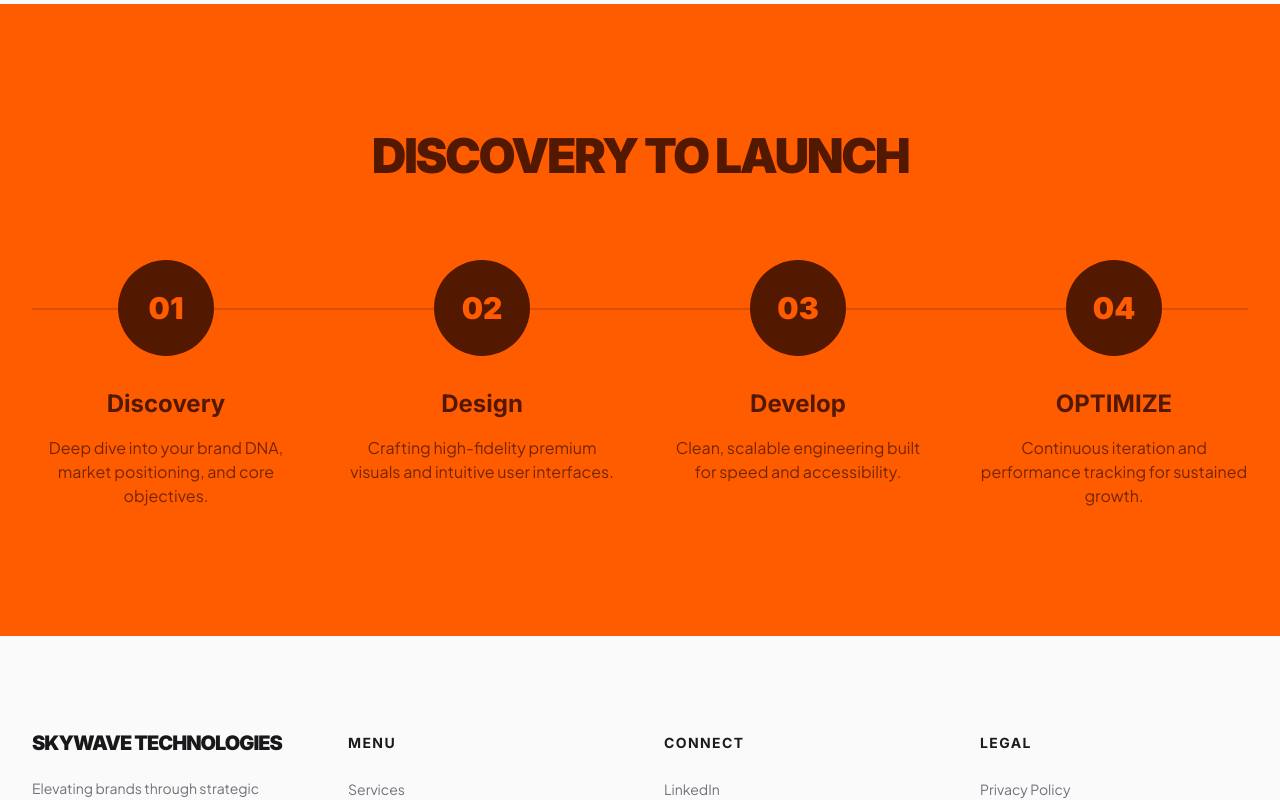
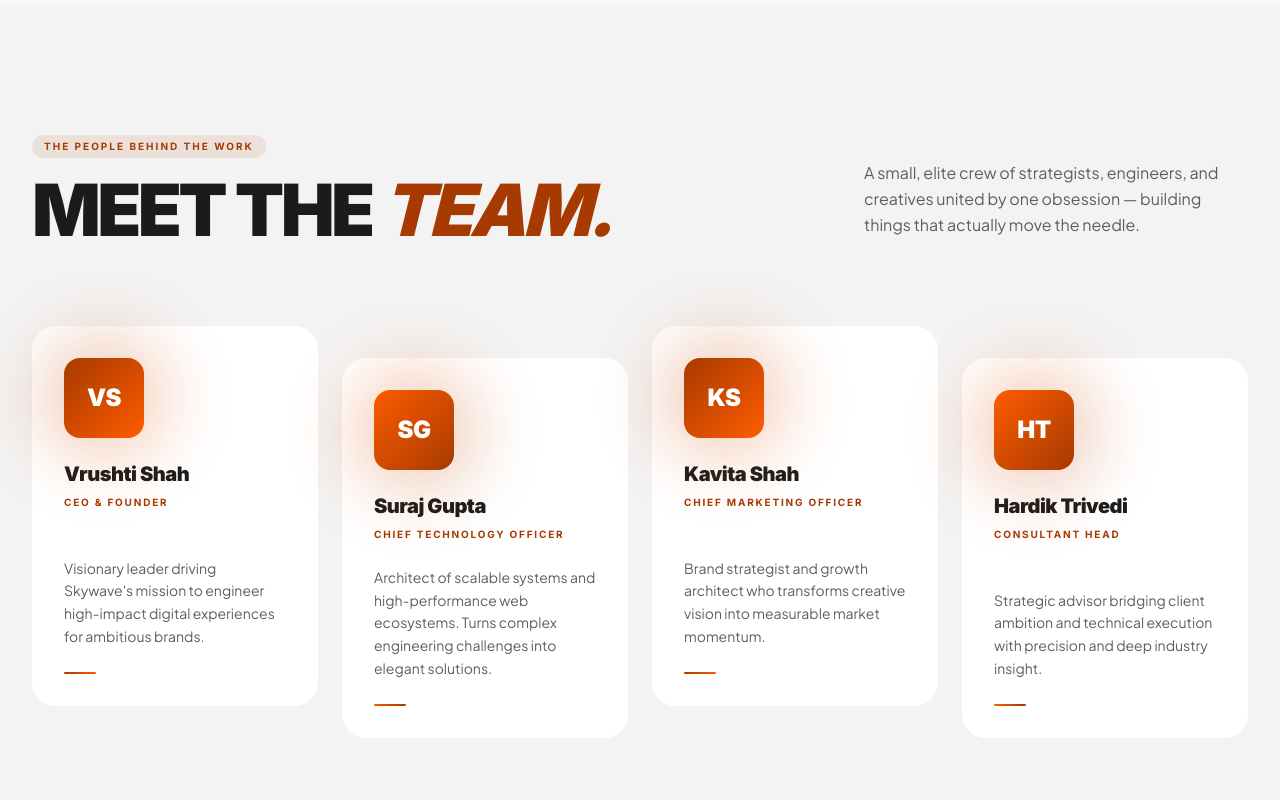
Before and after one commit to Suraj7149/Skywave_Agency_nextjs, a Next.js app: page / in a window 1280 px wide. Shown: the part 4600-5400 px from the top of the page. Built offline with nearby package versions, Linux system fonts and the light colour scheme.

Commit message:
meet our team added

```diff
--- a/app/page.tsx
+++ b/app/page.tsx
@@ -7,6 +7,7 @@ import Capabilities from "@/components/Capabilities";
 import WhySkywave from "@/components/WhySkywave";
 import Portfolio from "@/components/Portfolio";
 import Testimonial from "@/components/Testimonial";
+import MeetTeam from "@/components/MeetTeam";
 import Process from "@/components/Process";
 import Footer from "@/components/Footer";
 
@@ -35,6 +36,8 @@ export default function Home() {
 
       <Testimonial />
 
+      <MeetTeam />
+
       <Process />
 
       <Footer />
--- a/components/ContactFormAndInfo.tsx
+++ b/components/ContactFormAndInfo.tsx
@@ -64,7 +64,7 @@ const ContactFormAndInfo = () => {
                 <span className="material-symbols-outlined text-3xl">call</span>
                 <div>
                   <p className="font-headline font-bold uppercase tracking-wider text-xs opacity-70 mb-1">Call HQ</p>
-                  <p className="text-lg font-bold">+1 (555) 092-4000</p>
+                  <p className="text-lg font-bold">+91 92656 25378</p>
                 </div>
               </div>
             </div>
--- /dev/null
+++ b/components/MeetTeam.tsx
@@ -0,0 +1,111 @@
+import React from "react";
+
+const team = [
+  {
+    name: "Vrushti Shah",
+    role: "CEO & Founder",
+    initials: "VS",
+    bio: "Visionary leader driving Skywave's mission to engineer high-impact digital experiences for ambitious brands.",
+    accent: "from-primary to-primary-container",
+    delay: "0ms",
+  },
+  {
+    name: "Suraj Gupta",
+    role: "Chief Technology Officer",
+    initials: "SG",
+    bio: "Architect of scalable systems and high-performance web ecosystems. Turns complex engineering challenges into elegant solutions.",
+    accent: "from-primary-container to-primary",
+    delay: "80ms",
+  },
+  {
+    name: "Kavita Shah",
+    role: "Chief Marketing Officer",
+    initials: "KS",
+    bio: "Brand strategist and growth architect who transforms creative vision into measurable market momentum.",
+    accent: "from-primary to-primary-container",
+    delay: "160ms",
+  },
+  {
+    name: "Hardik Trivedi",
+    role: "Consultant Head",
+    initials: "HT",
+    bio: "Strategic advisor bridging client ambition and technical execution with precision and deep industry insight.",
+    accent: "from-primary-container to-primary",
+    delay: "240ms",
+  },
+];
+
+const MeetTeam = () => {
+  return (
+    <section className="py-32 bg-surface-container-low overflow-hidden">
+      <div className="container mx-auto px-8">
+
+        {/* Section Header — Asymmetric editorial layout */}
+        <div className="flex flex-col lg:flex-row lg:items-end justify-between gap-8 mb-20">
+          <div className="max-w-2xl">
+            <span className="inline-block px-3 py-1 bg-primary/10 text-primary text-[10px] font-headline font-bold tracking-[0.2em] uppercase mb-4 rounded-full">
+              The People Behind The Work
+            </span>
+            <h2 className="text-5xl md:text-7xl font-headline font-black tracking-tighter uppercase leading-none">
+              MEET THE <span className="text-primary italic">TEAM.</span>
+            </h2>
+          </div>
+          <p className="text-secondary font-body leading-relaxed max-w-sm lg:mb-2 text-base">
+            A small, elite crew of strategists, engineers, and creatives united by one obsession — building things that actually move the needle.
+          </p>
+        </div>
+
+        {/* Team Cards Grid */}
+        <div className="grid grid-cols-1 sm:grid-cols-2 lg:grid-cols-4 gap-6">
+          {team.map((member, i) => (
+            <div
+              key={member.name}
+              className={`group relative bg-surface-container-lowest rounded-3xl p-8 flex flex-col gap-6 transition-all duration-500 hover:shadow-[0px_24px_48px_rgba(0,0,0,0.06)] ${
+                /* Stagger vertical offset on desktop for kinetic feel */
+                i % 2 !== 0 ? "lg:translate-y-8" : ""
+              }`}
+            >
+              {/* Monogram Avatar */}
+              <div className="relative w-fit">
+                {/* Ambient glow */}
+                <div
+                  className={`absolute inset-0 bg-gradient-to-br ${member.accent} blur-xl opacity-30 rounded-full scale-150 group-hover:opacity-50 transition-opacity duration-500`}
+                />
+                <div
+                  className={`relative w-20 h-20 rounded-2xl bg-gradient-to-br ${member.accent} flex items-center justify-center group-hover:scale-105 transition-transform duration-500`}
+                >
+                  <span className="text-2xl font-headline font-black text-on-primary tracking-tight">
+                    {member.initials}
+                  </span>
+                </div>
+              </div>
+
+              {/* Info */}
+              <div className="flex flex-col gap-2 flex-1">
+                <h3 className="text-xl font-headline font-black tracking-tight text-on-surface leading-tight">
+                  {member.name}
+                </h3>
+                <span className="text-[10px] font-label font-bold uppercase tracking-[0.18em] text-primary">
+                  {member.role}
+                </span>
+              </div>
+
+              {/* Bio — revealed subtly */}
+              <p className="text-secondary font-body text-sm leading-relaxed">
+                {member.bio}
+              </p>
+
+              {/* Bottom decorative accent line — uses primary tint, not a border */}
+              <div
+                className={`h-0.5 w-8 bg-gradient-to-r ${member.accent} rounded-full group-hover:w-16 transition-all duration-500`}
+              />
+            </div>
+          ))}
+        </div>
+
+      </div>
+    </section>
+  );
+};
+
+export default MeetTeam;
```
